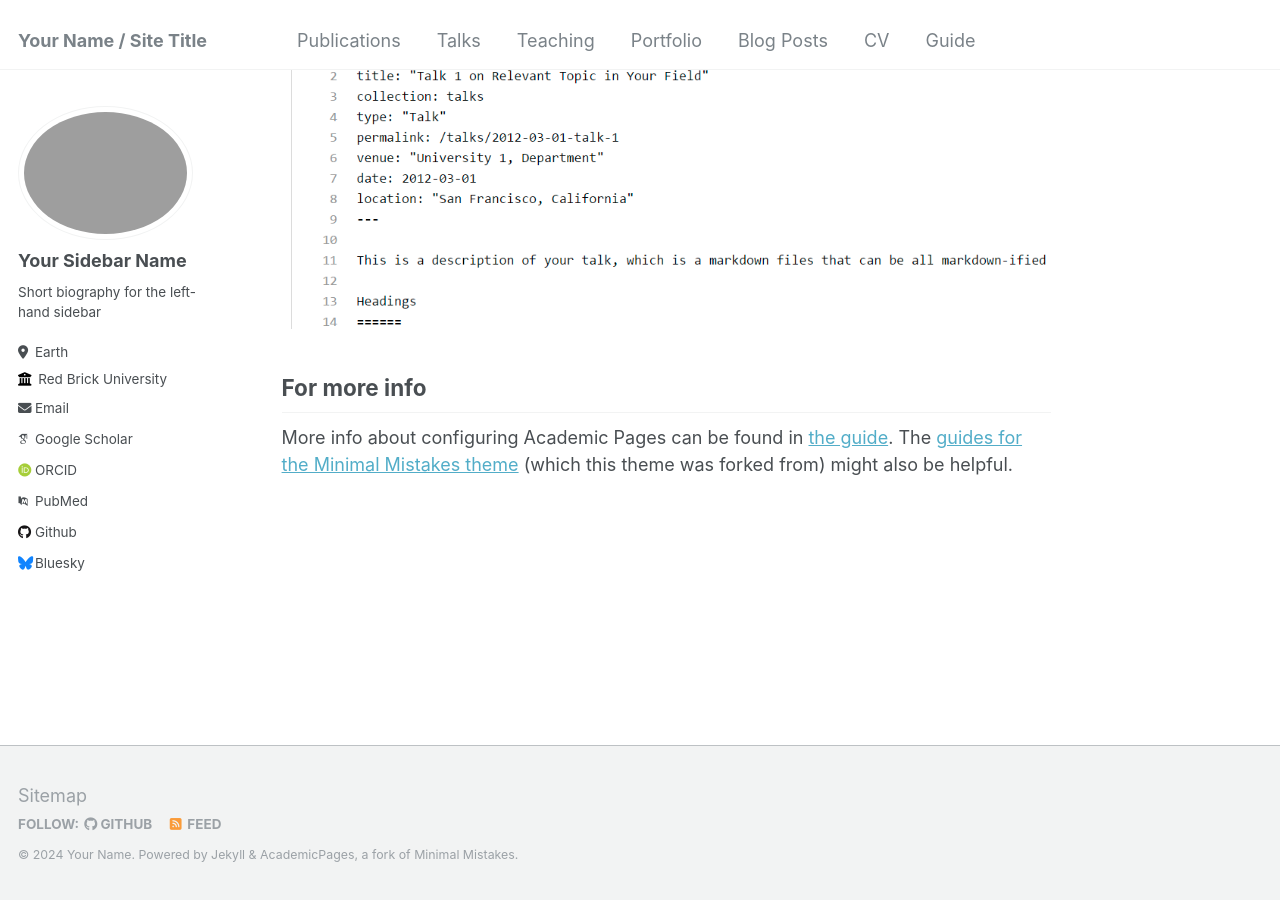
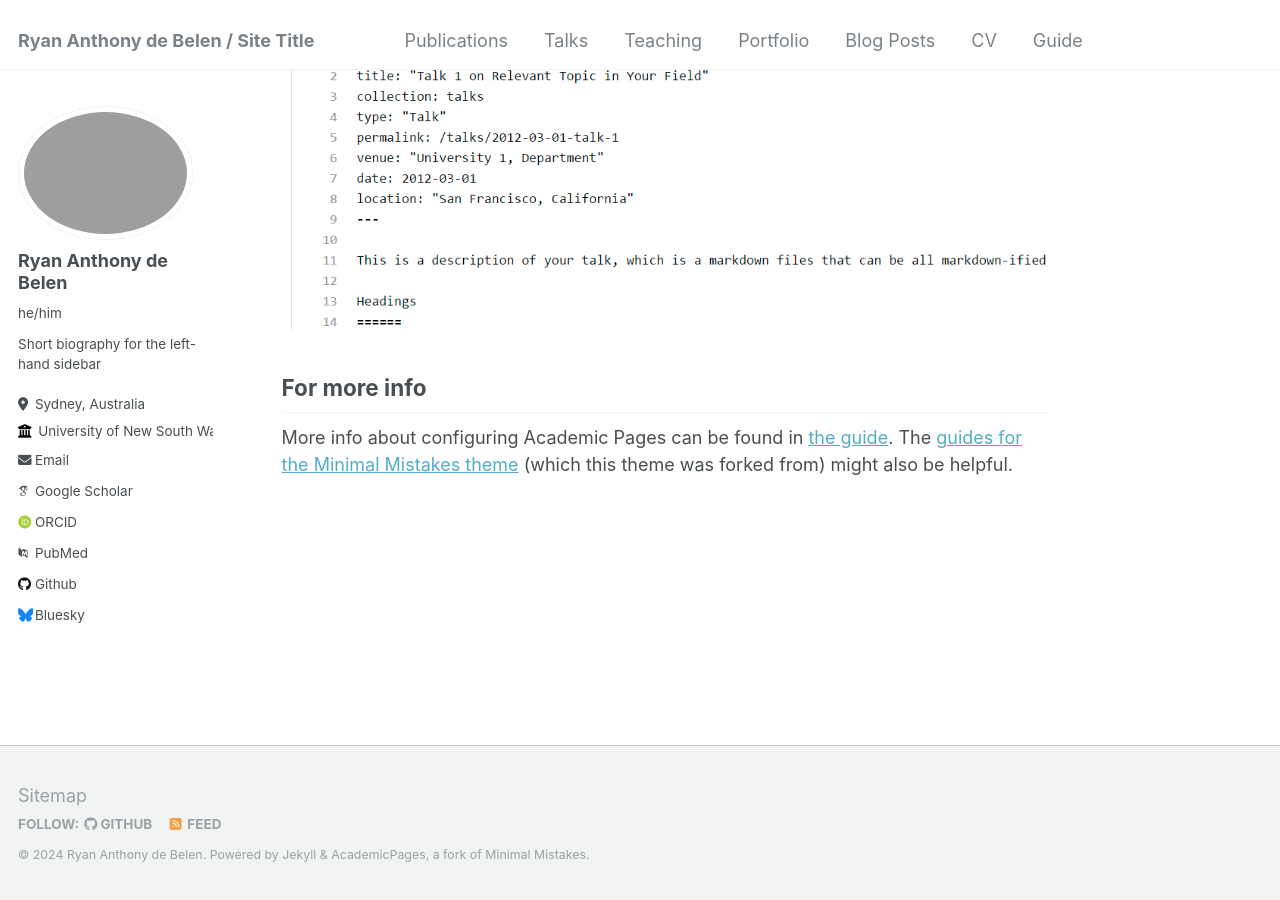
Before and after one commit to ryanxdebelen/ryanxdebelen.github.io, a Jekyll site: the page built from _pages/about.md, in a window 1280 px wide and 900 px high, scrolled down 2660 px. Built offline with Jekyll 4.4.1, drawn with Linux system fonts in a browser that asks for light colours; some web fonts are replaced.

Commit message:
Update _config.yml

```diff
--- a/_config.yml
+++ b/_config.yml
@@ -8,13 +8,13 @@
 
 # Basic Site Settings
 locale                   : "en-US"
-title                    : "Your Name / Site Title"
+title                    : "Ryan Anthony de Belen / Site Title"
 title_separator          : "-"
-name                     : &name "Your Name"
+name                     : &name "Ryan Anthony de Belen"
 description              : &description "personal description"
 url                      : https://academicpages.github.io # the base hostname & protocol for your site e.g. "https://mmistakes.github.io"
 baseurl                  : "" # the subpath of your site, e.g. "/blog"
-repository               : "academicpages/academicpages.github.io"
+repository               : "ryanxdebelen/ryanxdebelen.github.io"
 
 # Site Author - The following control what appear as part of the author content on the side bar.
 #               If a field is blank the icon and link will not appear, otherwise it will be shown.
@@ -22,17 +22,17 @@ repository               : "academicpages/academicpages.github.io"
 author:
   # Biographic information
   avatar           : "profile.png"
-  name             : "Your Sidebar Name"
-  pronouns         : # example: "she/her"
+  name             : "Ryan Anthony de Belen"
+  pronouns         : "he/him"# example: "she/her"
   bio              : "Short biography for the left-hand sidebar"
-  location         : "Earth"
-  employer         : "Red Brick University"
+  location         : "Sydney, Australia"
+  employer         : "University of New South Wales"
   uri              : # URL
-  email            : "none@example.org"
+  email            : "ryanxdebelen@gmail.com"
 
   # Academic websites
   arxiv            : # URL - Update with the correct link to your profile
-  googlescholar    : "https://scholar.google.com/citations?user=PS_CX0AAAAAJ"
+  googlescholar    : "https://scholar.google.com.au/citations?user=DbX9K9QAAAAJ&hl=en&oi=ao"
   impactstory      : # URL
   orcid            : "http://orcid.org/yourorcidurl"
   semantic         : # URL
```
